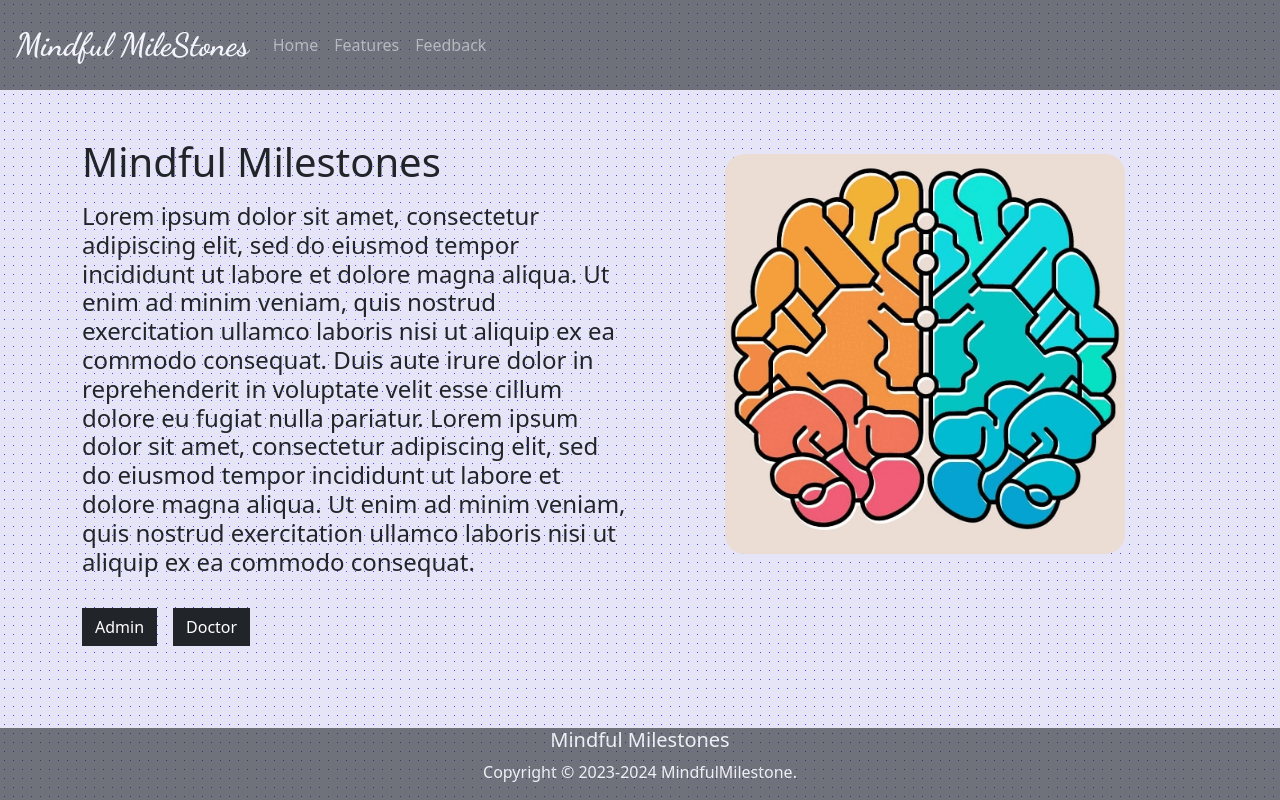
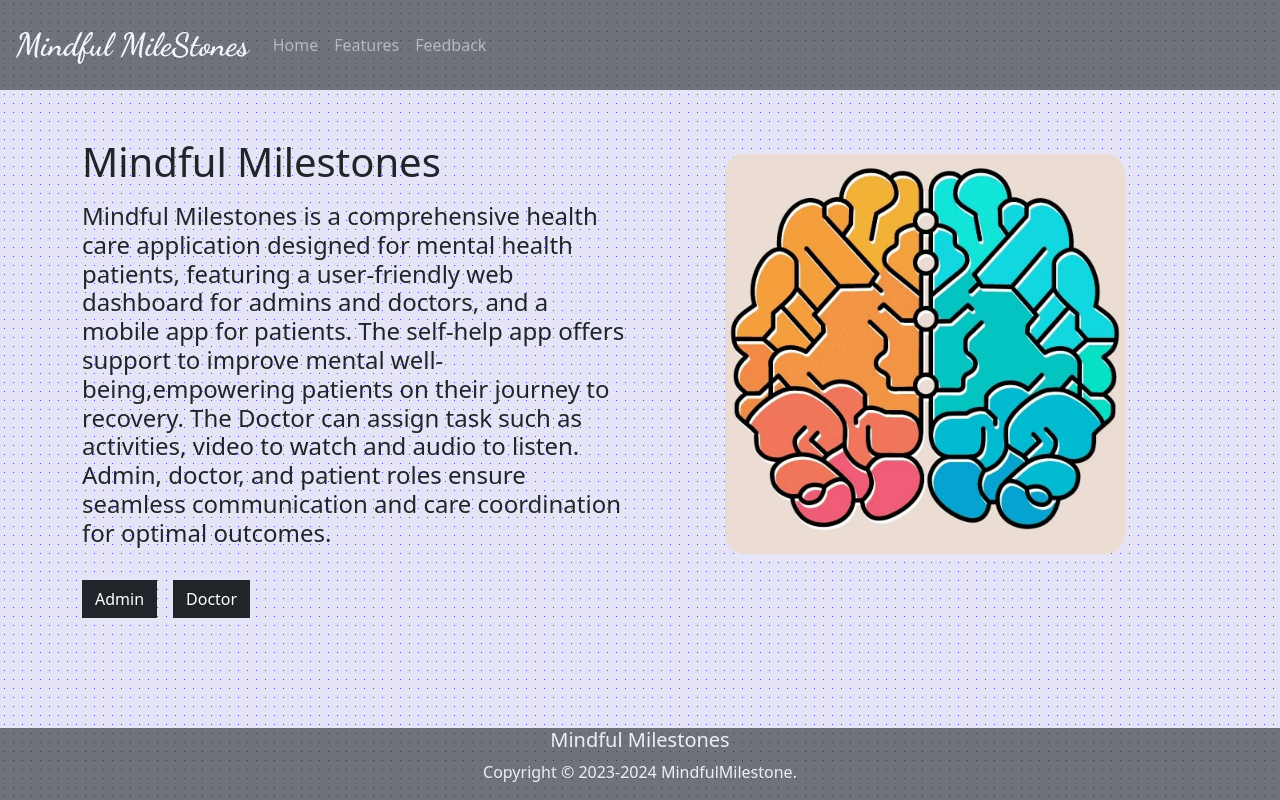
Before and after one commit to siddharth-os/mindful-milestones-client, a React (Create React App) app: page / in a window 1280 px wide. Built offline with nearby package versions, Linux system fonts and the light colour scheme; a web font is replaced by a local one.

Commit message:
fixed questionnaire problem

```diff
--- a/src/components/home.jsx
+++ b/src/components/home.jsx
@@ -6,45 +6,53 @@ export default function Home() {
     backgroundColor: "blue",
   };
   const navigate = useNavigate();
-  useEffect(()=>{
-    if(isAdmin()){
+  useEffect(() => {
+    if (isAdmin()) {
       navigate("/admin/home");
     }
-    if(isDoctor()){
+    if (isDoctor()) {
       navigate("/doctor/home");
     }
-  },[]);
+  }, []);
   return (
     <div className="container" style={{ marginTop: "3rem" }}>
       <div className="row">
         <div className="col-md-6">
           <h1 style={{ marginBottom: "1rem" }}>Mindful Milestones</h1>
           <h4>
-            Lorem ipsum dolor sit amet, consectetur adipiscing elit, sed do
-            eiusmod tempor incididunt ut labore et dolore magna aliqua. Ut enim
-            ad minim veniam, quis nostrud exercitation ullamco laboris nisi ut
-            aliquip ex ea commodo consequat. Duis aute irure dolor in
-            reprehenderit in voluptate velit esse cillum dolore eu fugiat nulla
-            pariatur. Lorem ipsum dolor sit amet, consectetur adipiscing elit,
-            sed do eiusmod tempor incididunt ut labore et dolore magna aliqua.
-            Ut enim ad minim veniam, quis nostrud exercitation ullamco laboris
-            nisi ut aliquip ex ea commodo consequat.
+            Mindful Milestones is a comprehensive health care application
+            designed for mental health patients, featuring a user-friendly web
+            dashboard for admins and doctors, and a mobile app for patients. The
+            self-help app offers support to improve mental well-being,empowering patients on their journey to recovery. The Doctor can
+            assign task such as activities, video to watch and audio to listen.
+            Admin, doctor, and patient roles ensure seamless communication and
+            care coordination for optimal outcomes.
           </h4>
-          <div style={{ marginTop: "2rem" }}>
-          <Link to={`/admin/login`} style={{textDecoration:"none"}}>
-          <button className="btn btn-md btn-dark" style={{ marginRight: "1rem" ,borderRadius:"0"}}>
+          <div style={{ marginTop: "2rem"}}>
+            <Link to={`/admin/login`} style={{ textDecoration: "none" }}>
+              <button
+                className="btn btn-md btn-dark"
+                style={{ marginRight: "1rem", borderRadius: "0" }}
+              >
                 Admin
               </button>
             </Link>
-          <Link to={`/doctor/login`} style={{textDecoration:"none"}}><button className="btn btn-md btn-dark" style={{borderRadius:"0"}}>Doctor</button></Link>
+            <Link to={`/doctor/login`} style={{ textDecoration: "none" }}>
+              <button
+                className="btn btn-md btn-dark"
+                style={{ borderRadius: "0" }}
+              >
+                Doctor
+              </button>
+            </Link>
           </div>
         </div>
-        <div className="col-md-6" style={{display:"flex",}}>
+        <div className="col-md-6" style={{ display: "flex"}}>
           <img
             className="doctor-img"
             src={require("./images/mm.gif")}
             alt="logo"
-          style={{height:"400px",width:"400px",margin:"1rem auto" }}
+            style={{ height: "400px", width: "400px",margin: "1rem auto"}}
           />
         </div>
       </div>
--- a/src/components/questionnaire.jsx
+++ b/src/components/questionnaire.jsx
@@ -1,7 +1,25 @@
+import axios from "axios";
 import React from "react";
+import { useState } from "react";
+import { useEffect } from "react";
+import { getConfig, initUrl } from "../auth/auth";
 
-export default function Questionnaire() {
+export default function Questionnaire(props) {
   const l = [1, 2, 3, 4, 5, 6, 7, 8];
+  const [ques,setques]=useState([]);
+  const {pid}=props;
+  useEffect(()=>{
+    const fetchData = async()=>{
+      try {
+        const config = getConfig();
+        const res = await axios.post(initUrl+"/get/latestquestion/"+pid,{},config);
+        setques(res.data);
+      } catch (error) {
+        console.log(error);
+      }
+    };
+    fetchData();
+  },[])
   const headingStyle = {
     color: "#19376D",
     background: "#FDF4F5",
@@ -27,7 +45,7 @@ export default function Questionnaire() {
         className="main-question-div"
         style={{ height: "250px", overflow: "auto",margin:"1rem auto" }}
       >
-        {l.map((ele) => {
+        {ques.map((ele,index) => {
           return (
             <div className="question" style={questionStyle}>
               <h5>How are you feeling today?</h5>
@@ -38,9 +56,9 @@ export default function Questionnaire() {
                   aria-valuenow="25"
                   aria-valuemin="0"
                   aria-valuemax="100"
-                  style={{ width: "25%" }}
+                  style={{ width: (ele*10).toString()+"%" }}
                 >
-                  25%
+                  {ele*10}%
                 </div>
               </div>
             </div>
```
Lines whose indentation alone changed are shown as unchanged.
